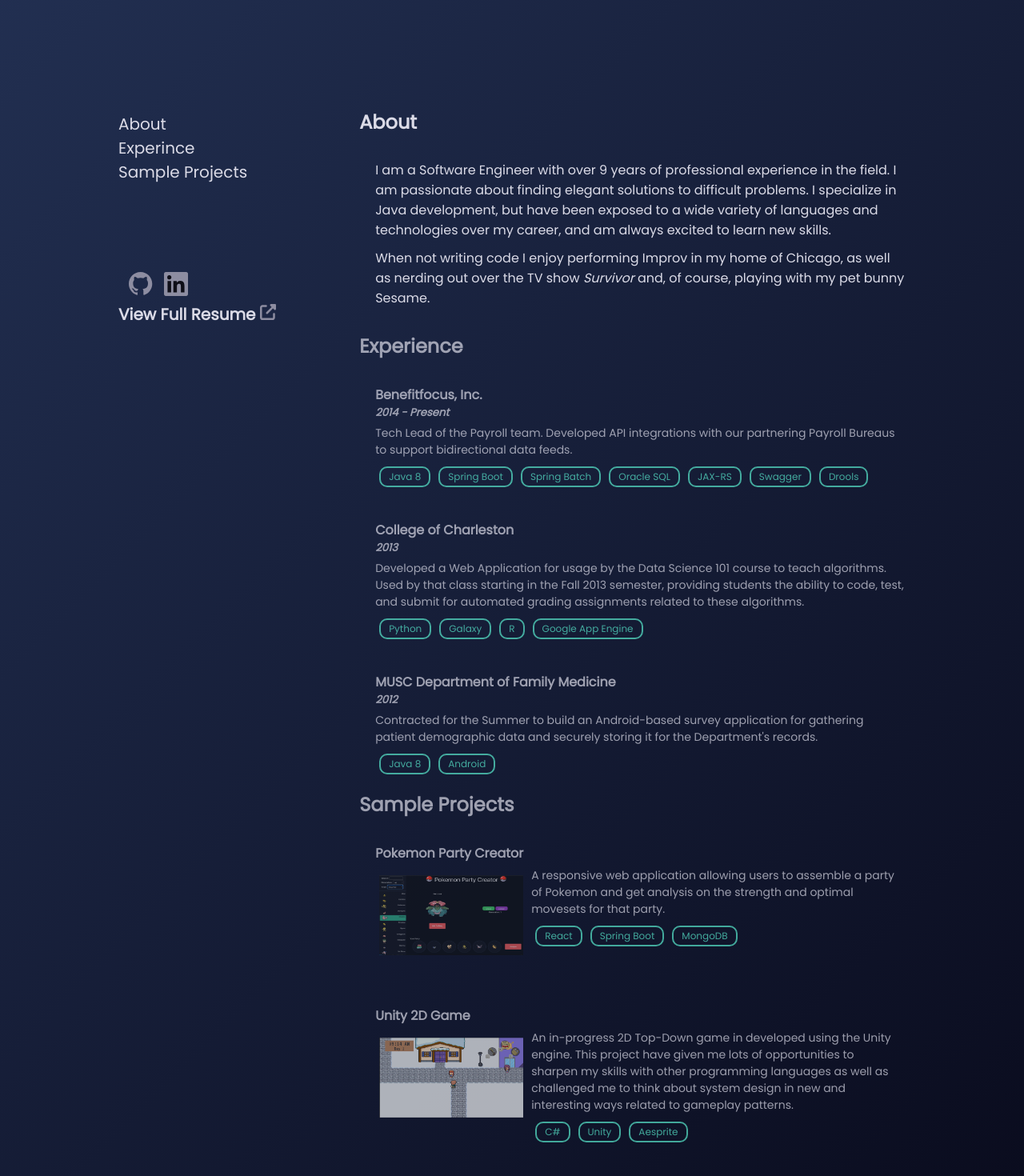
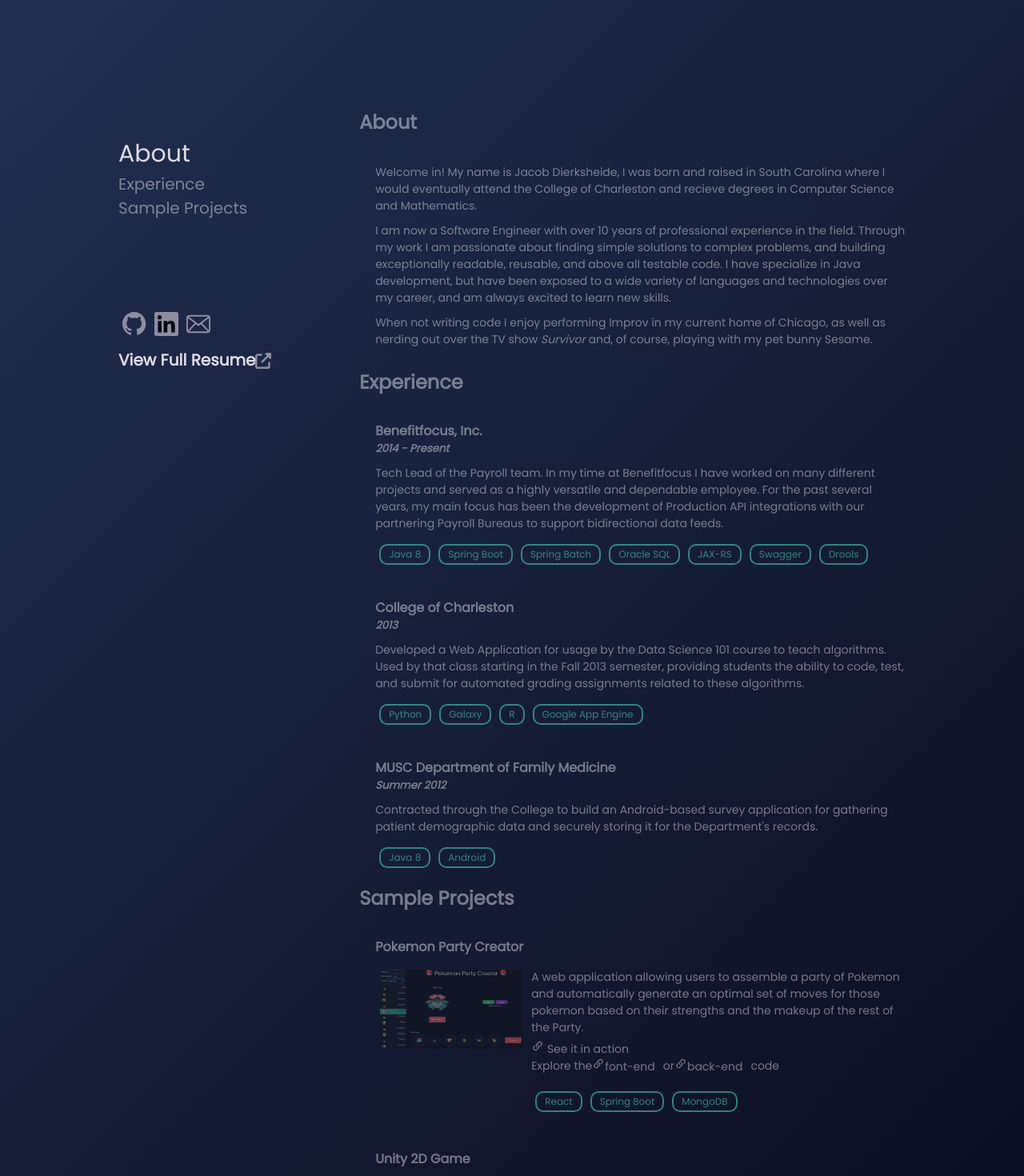
Before and after one commit to jldierk/jldierk-portfolio-app, a React (Create React App) app: page / in a window 1280 px wide. Shown: the part 1080-2550 px from the top of the page at 80% size. Built offline with nearby package versions, Linux system fonts and the light colour scheme.

Commit message:
Adding some more content, words, and adding working hrefs to external links

```diff
--- a/src/components/ProjectBlock.js
+++ b/src/components/ProjectBlock.js
@@ -8,7 +8,9 @@
                 <h4>{props.projectName}</h4>
                 <div style={{display:"flex"}}>
                     <div className="project-image" style={{flex: 1, margin: "5px"}}>
-                        <img style={{width: "180px", height:"100px", margin: "10px 0px 10px 0px"}} src={props.imageSrc}/>
+                        <a href={props.projectLink}>
+                            <img style={{width: "180px", height:"100px", margin: "10px 0px 10px 0px"}} src={props.imageSrc}/>
+                        </a>
                     </div>
                     <div className="project-desc" style={{flex: 5, margin: "5px"}}>
                         <p>
--- /dev/null
+++ b/src/components/svgs/commonSVGs.js
@@ -0,0 +1,40 @@
+
+
+export default function LinkSVG() {
+    return (<svg xmlns="http://www.w3.org/2000/svg" width="16" height="16" fill="#fff" class="bi bi-link-45deg" viewBox="0 0 16 16">
+        <path d="M4.715 6.542 3.343 7.914a3 3 0 1 0 4.243 4.243l1.828-1.829A3 3 0 0 0 8.586 5.5L8 6.086a1.002 1.002 0 0 0-.154.199 2 2 0 0 1 .861 3.337L6.88 11.45a2 2 0 1 1-2.83-2.83l.793-.792a4.018 4.018 0 0 1-.128-1.287z"/>
+        <path d="M6.586 4.672A3 3 0 0 0 7.414 9.5l.775-.776a2 2 0 0 1-.896-3.346L9.12 3.55a2 2 0 1 1 2.83 2.83l-.793.792c.112.42.155.855.128 1.287l1.372-1.372a3 3 0 1 0-4.243-4.243L6.586 4.672z"/>
+    </svg>);
+}
+
+export function ExternalLinkSVG() {
+    return (<svg xmlns="http://www.w3.org/2000/svg" height="1em" viewBox="0 0 512 512" style={{verticalAlign: "middle"}}>
+        <path fill="#8d8da1" d="M352 0c-12.9 0-24.6 7.8-29.6 19.8s-2.2 25.7 6.9 34.9L370.7 96 201.4 265.4c-12.5 12.5-12.5 32.8 0 45.3s32.8 12.5 45.3 0L416 141.3l41.4 41.4c9.2 9.2 22.9 11.9 34.9 6.9s19.8-16.6 19.8-29.6V32c0-17.7-14.3-32-32-32H352zM80 32C35.8 32 0 67.8 0 112V432c0 44.2 35.8 80 80 80H400c44.2 0 80-35.8 80-80V320c0-17.7-14.3-32-32-32s-32 14.3-32 32V432c0 8.8-7.2 16-16 16H80c-8.8 0-16-7.2-16-16V112c0-8.8 7.2-16 16-16H192c17.7 0 32-14.3 32-32s-14.3-32-32-32H80z"/>
+        </svg>);
+}
+
+export function MailSVG() {
+    return (<svg viewBox="0 -4 32 32" width="30" height="30" xmlns="http://www.w3.org/2000/svg" fill="#0e0e17">
+                <g id="SVGRepo_bgCarrier" stroke-width="0"></g>
+                <g id="SVGRepo_tracerCarrier" stroke-linecap="round" stroke-linejoin="round"></g>
+                <g id="SVGRepo_iconCarrier">
+                    <g id="Page-1" stroke="none" stroke-width="1" fill="none" fill-rule="evenodd">
+                        <g id="Icon-Set"transform="translate(-412.000000, -259.000000)" fill="#8d8da1">
+                            <path className="path-main" fill="#8d8da1" d="M442,279 C442,279.203 441.961,279.395 441.905,279.578 L433,270 L442,263 L442,279 L442,279 Z M415.556,280.946 L424.58,271.33 L428,273.915 L431.272,271.314 L440.444,280.946 C440.301,280.979 415.699,280.979 415.556,280.946 L415.556,280.946 Z M414,279 L414,263 L423,270 L414.095,279.578 C414.039,279.395 414,279.203 414,279 L414,279 Z M441,261 L428,271 L415,261 L441,261 L441,261 Z M440,259 L416,259 C413.791,259 412,260.791 412,263 L412,279 C412,281.209 413.791,283 416,283 L440,283 C442.209,283 444,281.209 444,279 L444,263 C444,260.791 442.209,259 440,259 L440,259 Z" id="mail"> </path>
+                        </g>
+                    </g>
+                </g>
+            </svg>);
+}
+
+export function GitHubSVG() {
+    return (<svg width="30" height="30" viewBox='0 0 100 100' xmlns="http://www.w3.org/2000/svg">
+                <path className="path-main" fill-rule="evenodd" clip-rule="evenodd" d="M48.854 0C21.839 0 0 22 0 49.217c0 21.756 13.993 40.172 33.405 46.69 2.427.49 3.316-1.059 3.316-2.362 0-1.141-.08-5.052-.08-9.127-13.59 2.934-16.42-5.867-16.42-5.867-2.184-5.704-5.42-7.17-5.42-7.17-4.448-3.015.324-3.015.324-3.015 4.934.326 7.523 5.052 7.523 5.052 4.367 7.496 11.404 5.378 14.235 4.074.404-3.178 1.699-5.378 3.074-6.6-10.839-1.141-22.243-5.378-22.243-24.283 0-5.378 1.94-9.778 5.014-13.2-.485-1.222-2.184-6.275.486-13.038 0 0 4.125-1.304 13.426 5.052a46.97 46.97 0 0 1 12.214-1.63c4.125 0 8.33.571 12.213 1.63 9.302-6.356 13.427-5.052 13.427-5.052 2.67 6.763.97 11.816.485 13.038 3.155 3.422 5.015 7.822 5.015 13.2 0 18.905-11.404 23.06-22.324 24.283 1.78 1.548 3.316 4.481 3.316 9.126 0 6.6-.08 11.897-.08 13.526 0 1.304.89 2.853 3.316 2.364 19.412-6.52 33.405-24.935 33.405-46.691C97.707 22 75.788 0 48.854 0z" fill="#8d8da1"/>
+            </svg>);
+}
+
+export function LinkedInSVG() {
+    return (<svg xmlns="http://www.w3.org/2000/svg" viewBox="0 0 32 32" width="30" height="30">
+                <path className="path-main" d="M29.63.001H2.362C1.06.001 0 1.034 0 2.306V29.69C0 30.965 1.06 32 2.362 32h27.27C30.937 32 32 30.965 32 29.69V2.306C32 1.034 30.937.001 29.63.001z" fill="#8d8da1"/><path d="M4.745 11.997H9.5v15.27H4.745zm2.374-7.6c1.517 0 2.75 1.233 2.75 2.75S8.636 9.9 7.12 9.9a2.76 2.76 0 0 1-2.754-2.753 2.75 2.75 0 0 1 2.753-2.75m5.35 7.6h4.552v2.087h.063c.634-1.2 2.182-2.466 4.5-2.466 4.806 0 5.693 3.163 5.693 7.274v8.376h-4.743V19.84c0-1.77-.032-4.05-2.466-4.05-2.47 0-2.85 1.93-2.85 3.92v7.554h-4.742v-15.27z" fill="#040311"/>
+            </svg>);
+}
--- a/src/index.css
+++ b/src/index.css
@@ -22,6 +22,11 @@
 a {
   text-decoration: none;
   color: inherit;
+}
+
+p {
+  font-size: 14px;
+  padding: 5px 0px 5px 0px;
 }
 
 body {
@@ -56,12 +61,6 @@
 code {
   font-family: source-code-pro, Menlo, Monaco, Consolas, 'Courier New',
     monospace;
-}
-
-p {
-  font-size: 14px;
-  padding-top: 0px;
-  padding-bottom: 0px;
 }
 
 .name {
@@ -115,7 +114,7 @@
 .sample-project:hover, .experience-block:hover {
   opacity: 1.0;
   /* border-top: 1px solid #7b7b8f; */
-  background-color: #ffffff0f;
+  background-color: #ffffff07;
   transition: all .5s ease;
 }
 
@@ -128,12 +127,16 @@
   font-size: 12px;
 }
 
+.svg-link {
+  margin: 5px
+}
+
 .svg-link:hover .path-main {
   fill: #dbdbe7;
 }
 
 .section {
-  opacity: .7;
+  opacity: .5;
 }
 
 .section:hover {
@@ -147,7 +150,23 @@
   text-align: right;
 }
 
+.external-link {
+  vertical-align: middle;
+  margin-right: 10px;
+}
+
 .external-link:hover {
   text-decoration: underline;
   text-decoration-color: var(--secondarycolor);
 }
+
+#nav-link {
+  opacity: .5;
+  font-size: 20px;
+  transition: all .5s ease;
+}
+
+#nav-link.active {
+  opacity: 1;
+  font-size: 30px;
+}
--- a/src/pages/home.js
+++ b/src/pages/home.js
@@ -1,16 +1,18 @@
-
-import { Fade } from 'react-reveal';
+import { useEffect, useState } from 'react';
+import { Bounce, Fade } from 'react-reveal';
 import ExperienceBlock from '../components/ExperienceBlock';
 import ProjectBlock from '../components/ProjectBlock';
 import pokemonPartyAppImg from "../images/pokemonWebApp.png";
 import unityGameImg from "../images/gameplay.png";
 import moment, { Moment } from 'moment';
 import resume from '../files/dierksheideResume.pdf';
+import LinkSVG, { ExternalLinkSVG, GitHubSVG, LinkedInSVG, MailSVG } from '../components/svgs/commonSVGs';
 
 export default function Home() {
-  let startDate = moment('2014-06-02');
+  let startDate = moment('2013-06-02');
   let now = moment();
   let yearsExperience = now.diff(startDate, 'years');
+  const [currSection, setCurrSection] = useState("");
 
   function fadeOutOnScroll(element) {
     if (!element) {
@@ -43,79 +45,116 @@
     fadeOutOnScroll(header);
   }
 
+  function handleNavChange(intersections) {
+    var section = intersections[0];
+    if (section.intersectionRatio >= 0.6) {
+      setCurrSection(section.target.id);
+    }
+  }
+
+  useEffect(() => {
     window.addEventListener('scroll', scrollHandler);
+    let sections = document.querySelectorAll(".section");
+    for (var section of sections) {
+      observer.observe(section);
+    }
+  }, [])
+
+  var observer = new IntersectionObserver(handleNavChange, {threshold: .6});
 
     return (
       <div className="content">
         <div id="header" style={{minHeight: "100vh", display: "flex", flexDirection:"column", justifyContent: "center"}}>
           <div style={{flex:"1", display: "flex", flexDirection:"column", justifyContent: "center", flexBasis:"0"}}>
-            {/* <p>Hi! My name is</p> */}
-            <h1>Jacob Dierksheide</h1>
+            <Bounce left><h1 style={{alignSelf:"end"}}>Jacob Dierksheide</h1></Bounce>
+            <Bounce right delay={700}>
               <div style={{alignSelf:"end"}}>
-              {/* <span>And Im a </span> */}
                 <span style={{color: "var(--secondarycolor)", fontSize: "50px"}}>Sofware Engineer</span>
               </div>
+            </Bounce>
           </div>
-          <div style={{width: "100px", height:"100px", alignSelf:"end", justifySelf:"end"}}> <a href='#about'>See more <svg xmlns="http://www.w3.org/2000/svg" height="1em" viewBox="0 0 448 512" fill='#8d8da1'><path d="M201.4 342.6c12.5 12.5 32.8 12.5 45.3 0l160-160c12.5-12.5 12.5-32.8 0-45.3s-32.8-12.5-45.3 0L224 274.7 86.6 137.4c-12.5-12.5-32.8-12.5-45.3 0s-12.5 32.8 0 45.3l160 160z"/></svg></a> </div>
+          <div style={{width: "150px", height:"100px", alignSelf:"end", justifySelf:"end"}}> <a href='#details'>Learn more <svg xmlns="http://www.w3.org/2000/svg" height="1em" viewBox="0 0 448 512" fill='#8d8da1'><path d="M201.4 342.6c12.5 12.5 32.8 12.5 45.3 0l160-160c12.5-12.5 12.5-32.8 0-45.3s-32.8-12.5-45.3 0L224 274.7 86.6 137.4c-12.5-12.5-32.8-12.5-45.3 0s-12.5 32.8 0 45.3l160 160z"/></svg></a> </div>
         </div>
         <div style={{height:"50vh"}}/>
-        <div style={{display: "flex"}}>
-          <div style={{flex:"2", fontSize: "20px", textAlign: "Left", position: "-webkit-sticky", position: "sticky", alignSelf: "flex-start", top:"0px", padding:"20px"}}>
-            <div><a href="#about">About</a></div>
-            <div><a href="#experience">Experince</a></div>
-            <div><a href="#sample-projects">Sample Projects</a></div>
+        <div id="details" style={{display: "flex"}}>
+          <div style={{flex:"2", fontSize: "20px", textAlign: "Left", position: "-webkit-sticky", position: "sticky", alignSelf: "flex-start", top:"0px", padding:"50px 20px 20px 20px"}}>
+            <div id="nav-link" className={`${currSection == "about" ? "active" : ""}`}><a href="#about">About</a></div>
+            <div id="nav-link" className={`${currSection == "experience" ? "active" : ""}`}><a href="#experience">Experience</a></div>
+            <div id="nav-link" className={`${currSection == "sample-projects" ? "active" : ""}`}><a href="#sample-projects">Sample Projects</a></div>
             <div style={{height:"100px"}}></div>
             <div style={{display: "flex", width: "100px", justifyContent: "space-evenly", marginTop: "10px"}}>
-              <a className='svg-link' href='https://github.com/jldierk' target='_blank'>
-                <svg width="30" height="30" viewBox='0 0 100 100' xmlns="http://www.w3.org/2000/svg"><path className="path-main" fill-rule="evenodd" clip-rule="evenodd" d="M48.854 0C21.839 0 0 22 0 49.217c0 21.756 13.993 40.172 33.405 46.69 2.427.49 3.316-1.059 3.316-2.362 0-1.141-.08-5.052-.08-9.127-13.59 2.934-16.42-5.867-16.42-5.867-2.184-5.704-5.42-7.17-5.42-7.17-4.448-3.015.324-3.015.324-3.015 4.934.326 7.523 5.052 7.523 5.052 4.367 7.496 11.404 5.378 14.235 4.074.404-3.178 1.699-5.378 3.074-6.6-10.839-1.141-22.243-5.378-22.243-24.283 0-5.378 1.94-9.778 5.014-13.2-.485-1.222-2.184-6.275.486-13.038 0 0 4.125-1.304 13.426 5.052a46.97 46.97 0 0 1 12.214-1.63c4.125 0 8.33.571 12.213 1.63 9.302-6.356 13.427-5.052 13.427-5.052 2.67 6.763.97 11.816.485 13.038 3.155 3.422 5.015 7.822 5.015 13.2 0 18.905-11.404 23.06-22.324 24.283 1.78 1.548 3.316 4.481 3.316 9.126 0 6.6-.08 11.897-.08 13.526 0 1.304.89 2.853 3.316 2.364 19.412-6.52 33.405-24.935 33.405-46.691C97.707 22 75.788 0 48.854 0z" fill="#8d8da1"/></svg>
-              </a>
-              <a className='svg-link' href='https://www.linkedin.com/in/jacob-dierksheide-b1268091' target='_blank'>
-                <svg xmlns="http://www.w3.org/2000/svg" viewBox="0 0 32 32" width="30" height="30"><path className="path-main" d="M29.63.001H2.362C1.06.001 0 1.034 0 2.306V29.69C0 30.965 1.06 32 2.362 32h27.27C30.937 32 32 30.965 32 29.69V2.306C32 1.034 30.937.001 29.63.001z" fill="#8d8da1"/><path d="M4.745 11.997H9.5v15.27H4.745zm2.374-7.6c1.517 0 2.75 1.233 2.75 2.75S8.636 9.9 7.12 9.9a2.76 2.76 0 0 1-2.754-2.753 2.75 2.75 0 0 1 2.753-2.75m5.35 7.6h4.552v2.087h.063c.634-1.2 2.182-2.466 4.5-2.466 4.806 0 5.693 3.163 5.693 7.274v8.376h-4.743V19.84c0-1.77-.032-4.05-2.466-4.05-2.47 0-2.85 1.93-2.85 3.92v7.554h-4.742v-15.27z" fill="#0e0e17"/></svg>
-              </a>
+              <a className='svg-link' href='https://github.com/jldierk' target='_blank'><GitHubSVG/></a>
+              <a className='svg-link' href='https://www.linkedin.com/in/jacob-dierksheide-b1268091' target='_blank'><LinkedInSVG/></a>
+              <a className='svg-link' href='mailto:jldierk@gmail.com'><MailSVG/></a>
             </div>
-            <a className='external-link' href={resume} target='_blank'><b>View Full Resume</b> <svg xmlns="http://www.w3.org/2000/svg" height="1em" viewBox="0 0 512 512"><path fill="#8d8da1" d="M352 0c-12.9 0-24.6 7.8-29.6 19.8s-2.2 25.7 6.9 34.9L370.7 96 201.4 265.4c-12.5 12.5-12.5 32.8 0 45.3s32.8 12.5 45.3 0L416 141.3l41.4 41.4c9.2 9.2 22.9 11.9 34.9 6.9s19.8-16.6 19.8-29.6V32c0-17.7-14.3-32-32-32H352zM80 32C35.8 32 0 67.8 0 112V432c0 44.2 35.8 80 80 80H400c44.2 0 80-35.8 80-80V320c0-17.7-14.3-32-32-32s-32 14.3-32 32V432c0 8.8-7.2 16-16 16H80c-8.8 0-16-7.2-16-16V112c0-8.8 7.2-16 16-16H192c17.7 0 32-14.3 32-32s-14.3-32-32-32H80z"/></svg></a>
+            <a className='external-link' href={resume} target='_blank'><b>View Full Resume</b><ExternalLinkSVG/></a>
           </div>
           <div style={{paddingTop: "15px", flex: "5"}}>
+            <div id="about" className="section">
               <Fade bottom>
-              <div id='about' className="section">
                 <h2>About</h2>
                 <div className="about">
-                  <div style={{marginBottom: "10px"}}>
-                    I am a Software Engineer with over {yearsExperience} years of professional experience in the field. I am passionate about finding elegant solutions to
-                    difficult problems. I specialize in Java development, but have been exposed to a wide variety of languages and technologies over my career, and am always
-                    excited to learn new skills.
-                  </div>
-                  <div style={{marginBottom: "10px"}}>
-                    When not writing code I enjoy performing Improv in my home of Chicago, as well as nerding out over the TV show <i>Survivor</i> and, of course, playing with my pet bunny Sesame.
-                  </div>
-                </div>
+                  <p>
+                    Welcome in! My name is Jacob Dierksheide, I was born and raised in South Carolina where I would eventually attend the
+                    College of Charleston and recieve degrees in Computer Science and Mathematics.
+                  </p>
+                  <p>
+                    I am now a Software Engineer with over {yearsExperience} years of professional experience in the field. Through my work I am passionate about finding simple solutions to
+                    complex problems, and building exceptionally readable, reusable, and above all testable code. I have specialize in Java development,
+                    but have been exposed to a wide variety of languages and technologies over my career, and am always excited to learn new skills.
+                  </p>
+                  <p>
+                    When not writing code I enjoy performing Improv in my current home of Chicago, as well as nerding out over the TV show <i>Survivor</i> and, of course, playing with my pet bunny Sesame.
+                  </p>
                 </div>
               </Fade>
+            </div>
             <div id='experience' className="section">
               <Fade bottom>
                 <h2>Experience</h2>
               </Fade>
               <ExperienceBlock company="Benefitfocus, Inc." years="2014 - Present" skills={['Java 8', 'Spring Boot', 'Spring Batch', 'Oracle SQL', 'JAX-RS', 'Swagger', 'Drools']}>
-                Tech Lead of the Payroll team. Developed API integrations with our partnering Payroll Bureaus to support bidirectional data feeds.
+                Tech Lead of the Payroll team. In my time at Benefitfocus I have worked on many different projects and served as a highly versatile and dependable employee.
+                For the past several years, my main focus has been the development of Production API integrations with our partnering Payroll Bureaus to support bidirectional
+                data feeds.
               </ExperienceBlock>
               <ExperienceBlock company="College of Charleston" years="2013" skills={['Python', 'Galaxy', 'R', 'Google App Engine']}>
                 Developed a Web Application for usage by the Data Science 101 course to teach algorithms. Used by that class starting in the Fall 2013 semester,
                 providing students the ability to code, test, and submit for automated grading assignments related to these algorithms.
               </ExperienceBlock>
-              <ExperienceBlock company="MUSC Department of Family Medicine" years="2012" skills={['Java 8', 'Android']}>
-                Contracted for the Summer to build an Android-based survey application for gathering patient demographic data and securely storing it for the Department's records.
+              <ExperienceBlock company="MUSC Department of Family Medicine" years="Summer 2012" skills={['Java 8', 'Android']}>
+                Contracted through the College to build an Android-based survey application for gathering patient demographic data and securely storing it for the Department's records.
               </ExperienceBlock>
             </div>
             <div id='sample-projects' className="section">
               <Fade bottom>
                 <h2>Sample Projects</h2>
               </Fade>
-              <ProjectBlock projectName="Pokemon Party Creator" imageSrc={pokemonPartyAppImg} skills={['React', 'Spring Boot', 'MongoDB']} projectLink="http://jldierk.com">
-                A responsive web application allowing users to assemble a party of Pokemon and get analysis on the strength and optimal movesets for that party.
+              <ProjectBlock projectName="Pokemon Party Creator" imageSrc={pokemonPartyAppImg} skills={['React', 'Spring Boot', 'MongoDB']} projectLink="https://jldierk.github.io/pokemon-client">
+                <div style={{margin: "5px 0px 5px 0px"}}>
+                  A web application allowing users to assemble a party of Pokemon and automatically generate an optimal set of moves for those pokemon based on their strengths and the makeup of the rest of the Party.
+                </div>
+                <div style={{margin: "5px 0px 5px 0px"}}>
+                  <a class="external-link" href='https://jldierk.github.io/pokemon-client'>
+                    <LinkSVG/> See it in action
+                  </a>
+                  <div>
+                    Explore the
+                    <a class="external-link" href='https://github.com/jldierk/pokemon-client'><LinkSVG/>font-end</a>
+                    or
+                    <a class="external-link" href='https://github.com/jldierk/pokemon-party-app'><LinkSVG/>back-end</a>
+                    code
+                  </div>
+                </div>
               </ProjectBlock>
               <ProjectBlock projectName="Unity 2D Game" imageSrc={unityGameImg} skills={['C#', 'Unity', 'Aesprite']} projectLink="http://jldierk.com">
+                <p>
                   An in-progress 2D Top-Down game in developed using the Unity engine. This project have given me lots of opportunities to sharpen my skills with
                   other programming languages as well as challenged me to think about system design in new and interesting ways related to gameplay patterns.
+                </p>
+                <p>
+                  GitHub for this project is private, but I am happy to provide samples upon request!
+                </p>
               </ProjectBlock>
             </div>
           </div>
```
Lines whose indentation alone changed are shown as unchanged.
